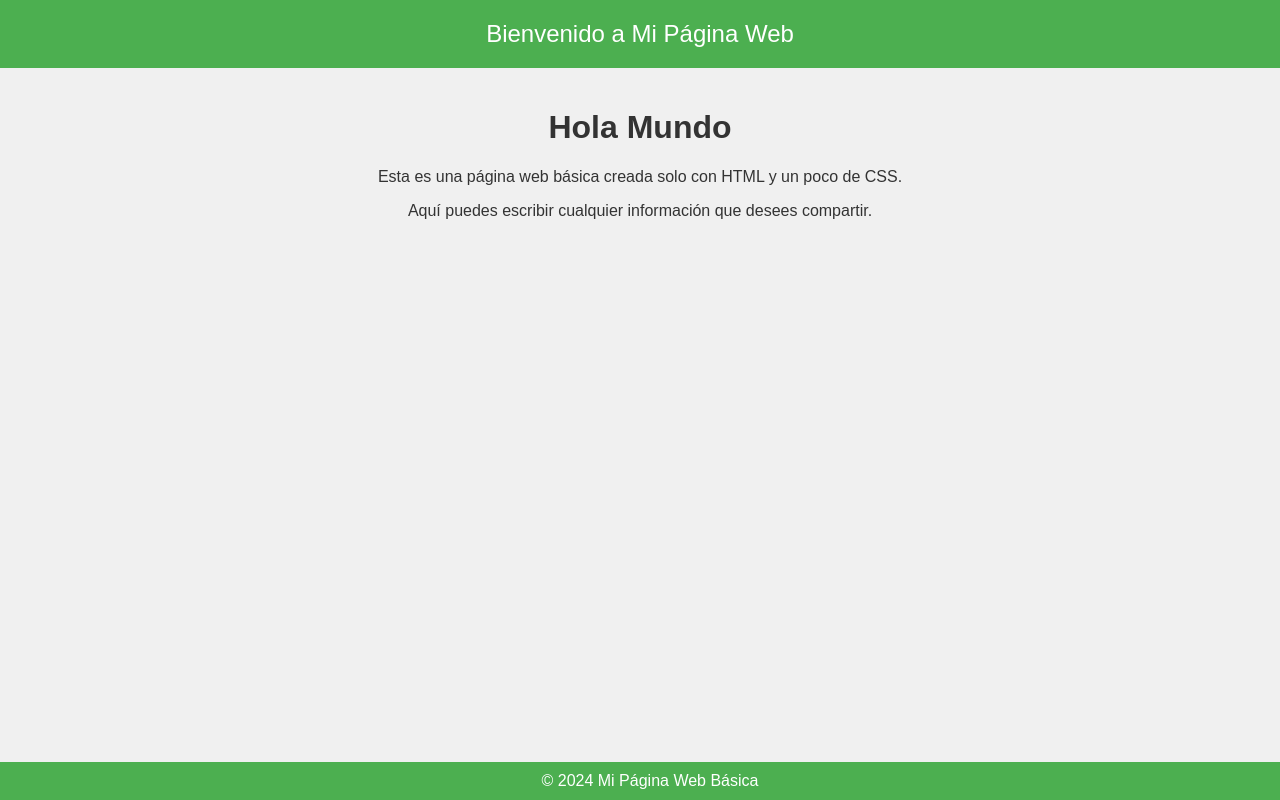
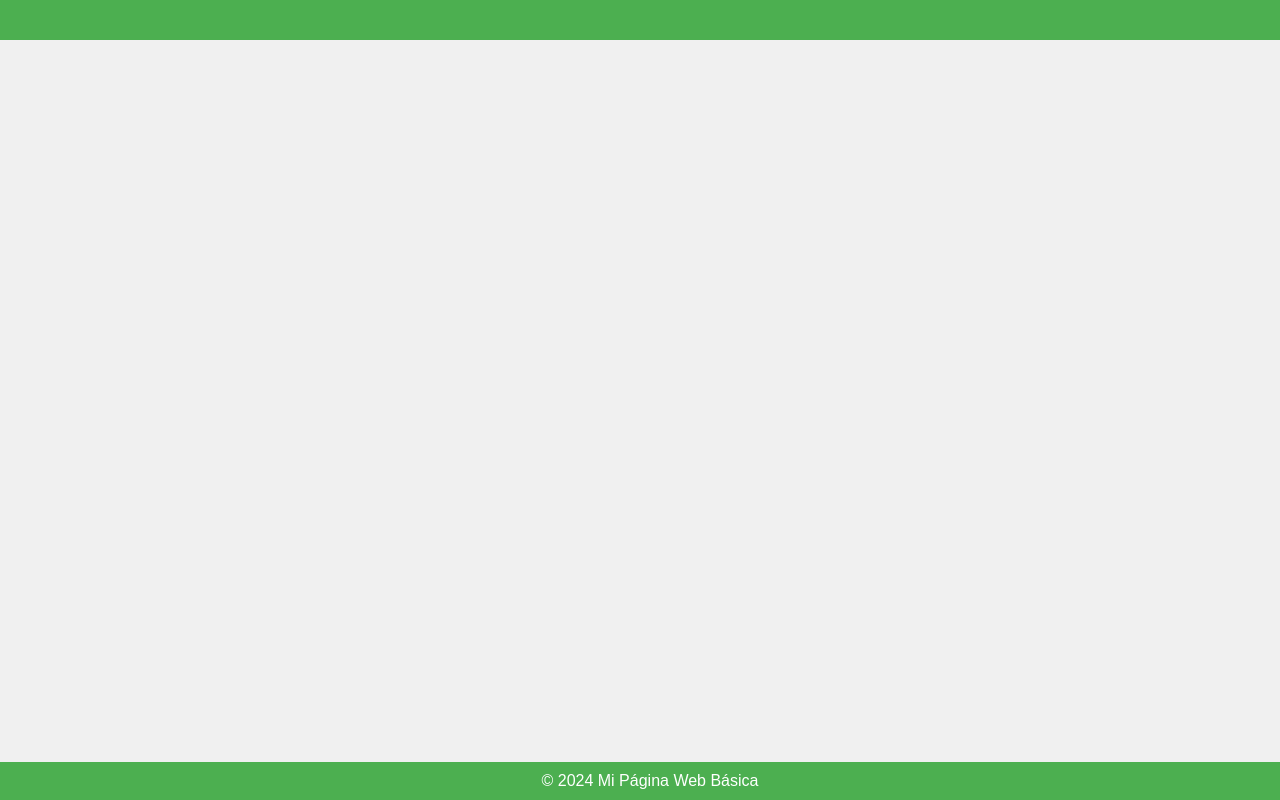
Before and after one commit to manviny/wiki24, a plain HTML site: page index.html in a window 1280 px wide. Drawn offline with Linux system fonts and the light colour scheme.

Commit message:
Update index.html

```diff
--- a/index.html
+++ b/index.html
@@ -3,7 +3,7 @@
 <head>
     <meta charset="UTF-8">
     <meta name="viewport" content="width=device-width, initial-scale=1.0">
-    <title>Mi Página Web Básica</title>
+    <title>Wiki 24</title>
     <style>
         body {
             font-family: Arial, sans-serif;
@@ -90,12 +90,9 @@
 </head>
 <body>
     <header>
-        Bienvenido a Mi Página Web
+
     </header>
     <main>
-        <h1>Hola Mundo</h1>
-        <p>Esta es una página web básica creada solo con HTML y un poco de CSS.</p>
-        <p>Aquí puedes escribir cualquier información que desees compartir.</p>
         <div id="lugaresCercanos"></div>
     </main>
     <footer>
```
